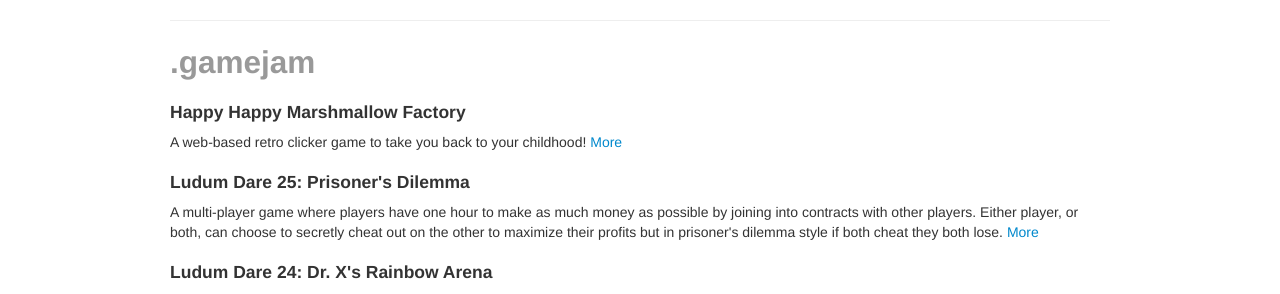
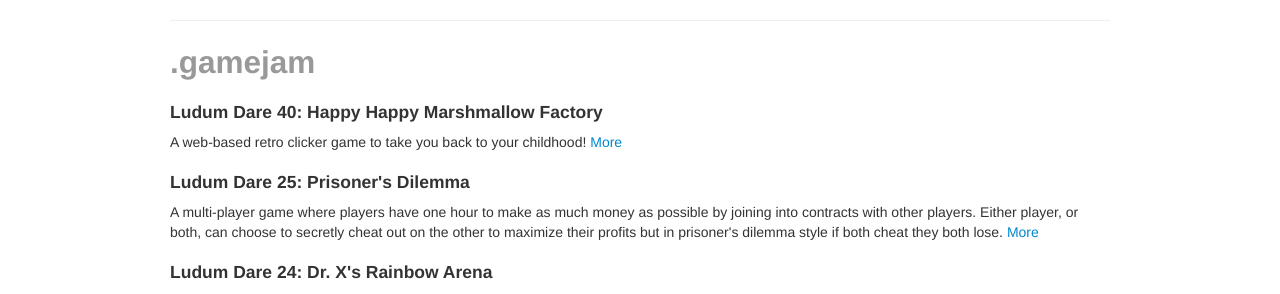
Before and after one commit to chromex/chromex.github.io, a Jekyll site: the page built from projects/index.html, in a window 1280 px wide and 1306 px high. Shown: the part 352-646 px from the top of the window. Built offline with Jekyll 4.4.1, drawn with Linux system fonts in a browser that asks for light colours.

Commit message:
Fix title

```diff
--- a/_posts/projects/2017-12-01-marshmallowfactory.md
+++ b/_posts/projects/2017-12-01-marshmallowfactory.md
@@ -1,6 +1,6 @@
 ---
 layout: project
-title: "Happy Happy Marshmallow Factory"
+title: "Ludum Dare 40: Happy Happy Marshmallow Factory"
 excerpt: "A web-based retro clicker game to take you back to your childhood!"
 categories: projects gamejam
 image: ld/mallow.gif
```
